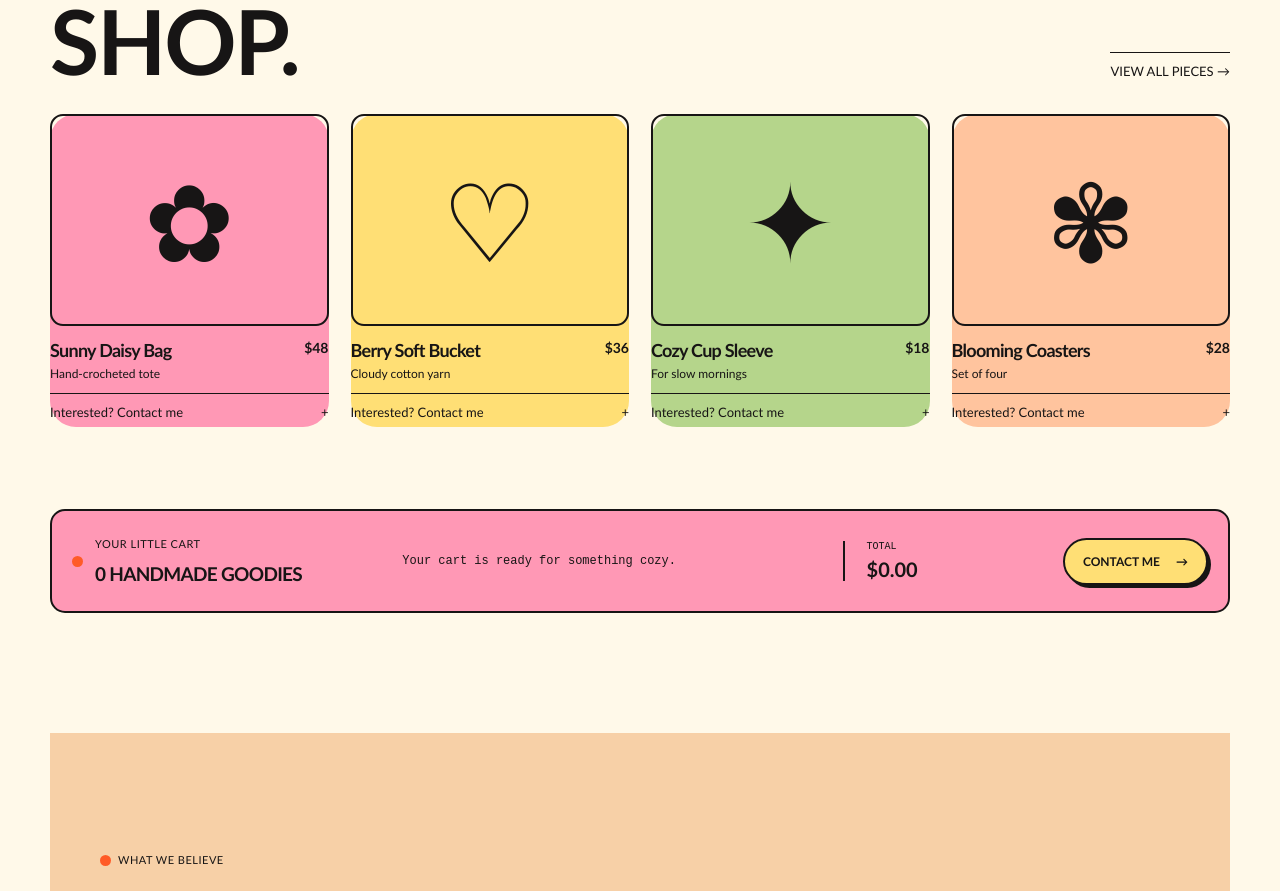
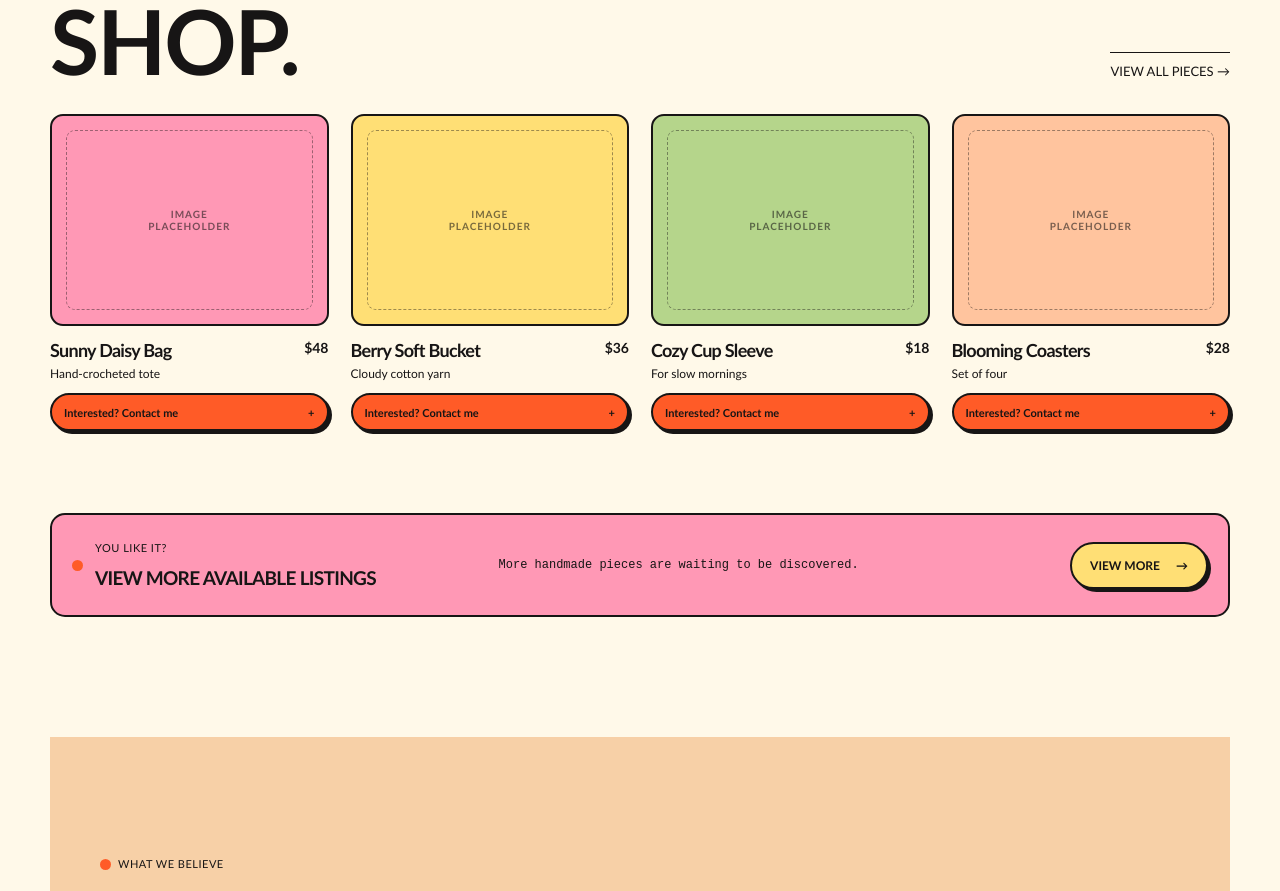
Before and after one commit to iRyllB/hinimo-crochet, a React (Vite) app: page / in a window 1280 px wide. Shown: the part 999-1890 px from the top of the page. Built offline with nearby package versions, Linux system fonts and the light colour scheme.

Commit message:
added listing page and routing

```diff
--- a/src/App.css
+++ b/src/App.css
@@ -731,29 +731,37 @@
   padding: 0;
   border: 0;
   border-radius: 26px;
+  background: var(--cream);
   box-shadow: none;
 }
 
-.product-card-pink { background: var(--pink); }
-.product-card-yellow { background: var(--yellow); }
-.product-card-green { background: #b5d58b; }
-.product-card-coral { background: #ffc49e; }
-
 .product-image {
   display: grid;
+  position: relative;
   min-height: 212px;
   place-items: center;
   border: 2px solid var(--navy);
   border-radius: 13px;
 }
 
-.product-shape {
-  display: block;
-  height: auto;
-  color: var(--navy);
-  font-family: var(--display-font);
-  font-size: 108px;
-  line-height: 1;
+.product-card-pink .product-image { background: var(--pink); }
+.product-card-yellow .product-image { background: var(--yellow); }
+.product-card-green .product-image { background: #b5d58b; }
+.product-card-coral .product-image { background: #ffc49e; }
+
+.image-placeholder {
+  position: absolute;
+  inset: 14px;
+  display: grid;
+  place-items: center;
+  border: 1px dashed rgb(23 21 21 / 42%);
+  border-radius: 9px;
+  color: rgb(23 21 21 / 58%);
+  font-family: var(--body-font);
+  font-size: 10px;
+  font-weight: 700;
+  letter-spacing: 1px;
+  line-height: 1.2;
   text-align: center;
 }
 
@@ -808,7 +816,16 @@
 
 .product-contact {
   display: flex;
+  align-items: center;
   justify-content: space-between;
+  min-height: 38px;
+  padding: 8px 12px;
+  border: 2px solid var(--navy);
+  border-radius: 20px;
+  box-shadow: 3px 3px 0 var(--navy);
+  background: var(--orange);
+  font-size: 11px;
+  font-weight: 700;
 }
 
 .product-contact:hover,
@@ -816,9 +833,48 @@
   text-decoration: underline;
 }
 
+.product-contact:hover {
+  background: var(--yellow);
+  transform: translate(2px, 2px);
+  box-shadow: 1px 1px 0 var(--navy);
+}
+
+.listings-heading {
+  padding-bottom: 40px;
+}
+
+.listings-heading h1 {
+  margin: 18px 0;
+  color: var(--navy);
+  font-family: var(--display-font);
+  font-size: clamp(62px, 9vw, 112px);
+  line-height: 0.8;
+  letter-spacing: -3px;
+}
+
+.listings-heading h1 em {
+  color: var(--orange);
+  font-style: normal;
+}
+
+.listings-heading > p:last-child {
+  max-width: 470px;
+  margin: 0;
+  font-size: 18px;
+  line-height: 1.6;
+}
+
+.listings-section {
+  padding-top: 40px;
+}
+
+.listings-section .product-grid {
+  row-gap: 48px;
+}
+
 .shop-summary {
   display: grid;
-  grid-template-columns: 1.1fr 1.5fr 0.7fr auto;
+  grid-template-columns: 1.1fr 1.5fr auto;
   align-items: center;
   gap: 28px;
   margin-top: 82px;
@@ -854,21 +910,6 @@
   margin: 0;
   font-family: 'Courier New', monospace;
   font-size: 12px;
-}
-
-.summary-total {
-  display: flex;
-  flex-direction: column;
-  gap: 5px;
-  padding-left: 22px;
-  border-left: 2px solid var(--navy);
-  font-family: 'Courier New', monospace;
-  font-size: 10px;
-}
-
-.summary-total strong {
-  font-family: var(--display-font);
-  font-size: 20px;
 }
 
 .summary-button {
@@ -1054,12 +1095,6 @@
     margin-top: 58px;
   }
 
-  .summary-total {
-    padding: 16px 0 0;
-    border-top: 2px solid var(--navy);
-    border-left: 0;
-  }
-
   .summary-button {
     justify-content: center;
   }
--- a/src/App.tsx
+++ b/src/App.tsx
@@ -1,10 +1,12 @@
 import './App.css'
 import AdminPage from './pages/AdminPage'
+import ListingsPage from './pages/ListingsPage'
 import MainPage from './pages/MainPage'
 import { SiteRouter } from './domain/SiteRouter'
 
 function App() {
   const route = new SiteRouter().resolve(window.location.pathname)
+  if (route === 'listings') return <ListingsPage />
   return route === 'admin' ? <AdminPage /> : <MainPage />
 }
 
--- a/src/components/MainSections.tsx
+++ b/src/components/MainSections.tsx
@@ -1,3 +1,5 @@
+import ProductListing from './ProductListing'
+
 const values = [
   ['HANDMADE', 'Every stitch is made with patience, care, and a little bit of joy.'],
   ['COLORFUL', 'Bright, playful pieces made to bring a soft spark to everyday life.'],
@@ -13,33 +15,16 @@ function MainSections() {
           <h2>THE TINY<br />SHOP.</h2>
           <a className="text-link shop-all-link" href="#contact">VIEW ALL PIECES →</a>
         </div>
-        <div className="product-grid">
-          <article className="product-card product-card-pink">
-            <div className="product-image"><span className="product-shape">✿</span></div>
-            <div className="product-info"><div><h3>Sunny Daisy Bag</h3><p>Hand-crocheted tote</p></div><strong>$48</strong></div>
-            <a className="product-contact" href="#contact">Interested? Contact me <span aria-hidden="true">+</span></a>
-          </article>
-          <article className="product-card product-card-yellow">
-            <div className="product-image"><span className="product-shape">♡</span></div>
-            <div className="product-info"><div><h3>Berry Soft Bucket</h3><p>Cloudy cotton yarn</p></div><strong>$36</strong></div>
-            <a className="product-contact" href="#contact">Interested? Contact me <span aria-hidden="true">+</span></a>
-          </article>
-          <article className="product-card product-card-green">
-            <div className="product-image"><span className="product-shape">✦</span></div>
-            <div className="product-info"><div><h3>Cozy Cup Sleeve</h3><p>For slow mornings</p></div><strong>$18</strong></div>
-            <a className="product-contact" href="#contact">Interested? Contact me <span aria-hidden="true">+</span></a>
-          </article>
-          <article className="product-card product-card-coral">
-            <div className="product-image"><span className="product-shape">✾</span></div>
-            <div className="product-info"><div><h3>Blooming Coasters</h3><p>Set of four</p></div><strong>$28</strong></div>
-            <a className="product-contact" href="#contact">Interested? Contact me <span aria-hidden="true">+</span></a>
-          </article>
-        </div>
+        <ProductListing products={[
+          { name: 'Sunny Daisy Bag', description: 'Hand-crocheted tote', price: '$48', color: 'pink' },
+          { name: 'Berry Soft Bucket', description: 'Cloudy cotton yarn', price: '$36', color: 'yellow' },
+          { name: 'Cozy Cup Sleeve', description: 'For slow mornings', price: '$18', color: 'green' },
+          { name: 'Blooming Coasters', description: 'Set of four', price: '$28', color: 'coral' },
+        ]} />
         <div className="shop-summary">
-          <div className="summary-label"><span className="eyebrow-dot" aria-hidden="true" /><span>YOUR LITTLE CART</span><strong>0 HANDMADE GOODIES</strong></div>
-          <p>Your cart is ready for something cozy.</p>
-          <div className="summary-total"><span>TOTAL</span><strong>$0.00</strong></div>
-          <a className="summary-button" href="#contact">CONTACT ME <span aria-hidden="true">→</span></a>
+          <div className="summary-label"><span className="eyebrow-dot" aria-hidden="true" /><span>YOU LIKE IT?</span><strong>VIEW MORE AVAILABLE LISTINGS</strong></div>
+          <p>More handmade pieces are waiting to be discovered.</p>
+          <a className="summary-button" href="/listings">VIEW MORE <span aria-hidden="true">→</span></a>
         </div>
       </section>
 
--- /dev/null
+++ b/src/components/ProductListing.tsx
@@ -0,0 +1,36 @@
+export type Product = {
+  name: string
+  description: string
+  price: string
+  color: 'pink' | 'yellow' | 'green' | 'coral'
+}
+
+type ProductListingProps = {
+  products: Product[]
+}
+
+function ProductListing({ products }: ProductListingProps) {
+  return (
+    <div className="product-grid">
+      {products.map((product, index) => (
+        <article className={`product-card product-card-${product.color}`} key={`${product.name}-${product.price}-${index}`}>
+          <div className="product-image">
+            <span className="image-placeholder">IMAGE<br />PLACEHOLDER</span>
+          </div>
+          <div className="product-info">
+            <div>
+              <h3>{product.name}</h3>
+              <p>{product.description}</p>
+            </div>
+            <strong>{product.price}</strong>
+          </div>
+          <a className="product-contact" href="#contact">
+            Interested? Contact me <span aria-hidden="true">+</span>
+          </a>
+        </article>
+      ))}
+    </div>
+  )
+}
+
+export default ProductListing
--- a/src/domain/SiteRouter.ts
+++ b/src/domain/SiteRouter.ts
@@ -1,8 +1,11 @@
-export type SiteRoute = 'main' | 'admin'
+export type SiteRoute = 'main' | 'admin' | 'listings'
 
 export class SiteRouter {
   resolve(pathname: string): SiteRoute {
-    return pathname.toLowerCase().startsWith('/admin') ? 'admin' : 'main'
+    const path = pathname.toLowerCase()
+    if (path.startsWith('/admin')) return 'admin'
+    if (path.startsWith('/listings')) return 'listings'
+    return 'main'
   }
 }
 
--- /dev/null
+++ b/src/pages/ListingsPage.tsx
@@ -0,0 +1,39 @@
+import Footer from '../components/Footer'
+import Header from '../components/Header'
+import ProductListing, { type Product } from '../components/ProductListing'
+
+const products: Product[] = [
+  { name: 'Sunny Daisy Bag', description: 'Hand-crocheted tote', price: '$48', color: 'pink' },
+  { name: 'Sunny Daisy Bag', description: 'Hand-crocheted tote', price: '$48', color: 'pink' },
+  { name: 'Sunny Daisy Bag', description: 'Hand-crocheted tote', price: '$48', color: 'pink' },
+  { name: 'Berry Soft Bucket', description: 'Cloudy cotton yarn', price: '$36', color: 'yellow' },
+  { name: 'Cozy Cup Sleeve', description: 'For slow mornings', price: '$18', color: 'green' },
+  { name: 'Cozy Cup Sleeve', description: 'For slow mornings', price: '$18', color: 'green' },
+  { name: 'Blooming Coasters', description: 'Set of four', price: '$28', color: 'coral' },
+  { name: 'Blooming Coasters', description: 'Set of four', price: '$28', color: 'coral' },
+  { name: 'Berry Soft Bucket', description: 'Cloudy cotton yarn', price: '$36', color: 'yellow' },
+  { name: 'Berry Soft Bucket', description: 'Cloudy cotton yarn', price: '$36', color: 'yellow' },
+  { name: 'Berry Soft Bucket', description: 'Cloudy cotton yarn', price: '$36', color: 'yellow' },
+  { name: 'Berry Soft Bucket', description: 'Cloudy cotton yarn', price: '$36', color: 'yellow' },
+]
+
+function ListingsPage() {
+  return (
+    <div className="site listings-site" id="top">
+      <Header />
+      <main className="listings-page">
+        <section className="content-section listings-heading">
+          <p className="eyebrow"><span className="eyebrow-dot" aria-hidden="true" /> GOOD THINGS, HANDMADE</p>
+          <h1>THE TINY<br /><em>SHOP.</em></h1>
+          <p>Browse the full collection of handmade crochet pieces. Found something you love? Contact me to ask about availability.</p>
+        </section>
+        <section className="content-section listings-section" id="contact">
+          <ProductListing products={products} />
+        </section>
+      </main>
+      <Footer />
+    </div>
+  )
+}
+
+export default ListingsPage
```
